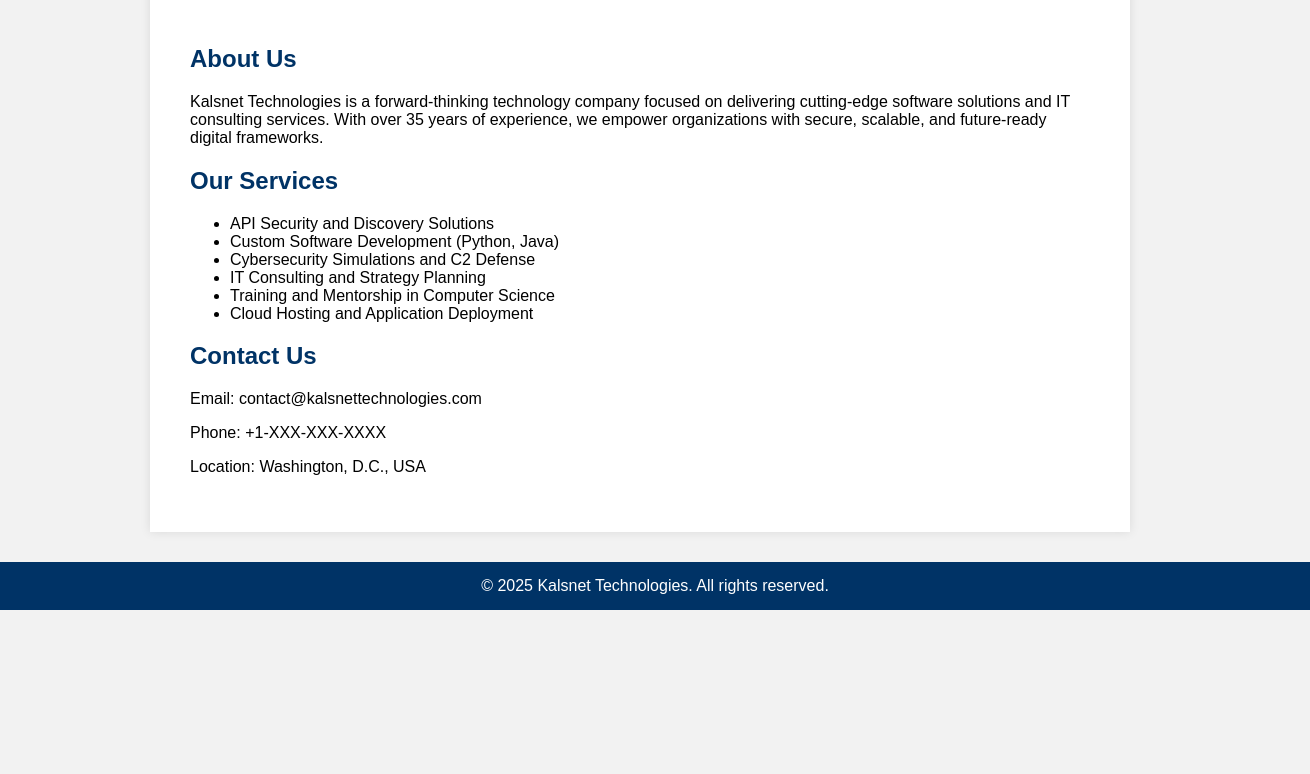
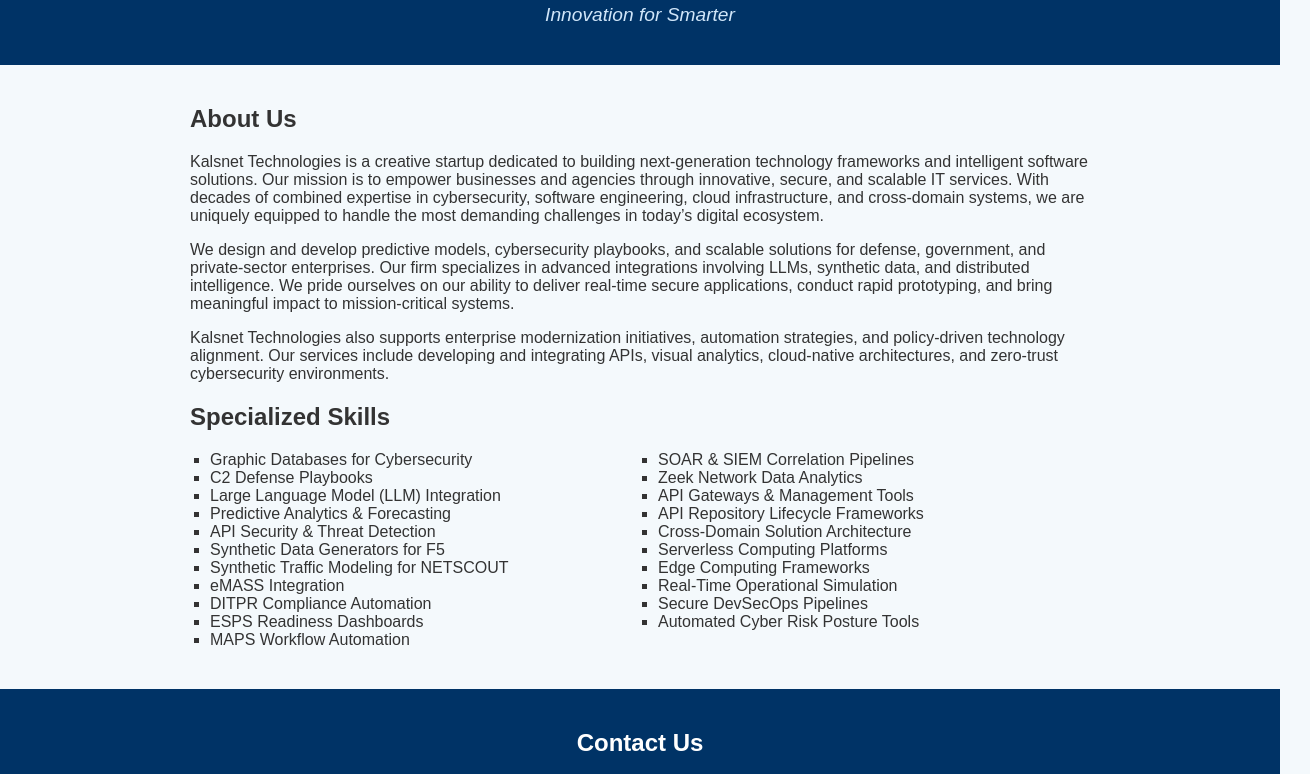
Before and after one commit to kalsr/kalsnettechnologies.github.io, a plain HTML site: page index.html in a window 1280 px wide. Shown: the part 199-973 px from the top of the page, 1310 px wide, since content can reach past the window. Before the commit the page ends 809 px from the top, so only its background shows below. Drawn offline with Linux system fonts and the light colour scheme.

Commit message:
Add files via upload

```diff
--- a/index.html
+++ b/index.html
@@ -16,11 +16,15 @@
 
             font-family: Arial, sans-serif;
 
-            background-color: #f2f2f2;
+            background-color: #f4f9fc;
 
             margin: 0;
 
             padding: 0;
+
+            text-align: center;
+
+            color: #333;
 
         }
 
@@ -32,45 +36,79 @@
 
             padding: 20px;
 
-            text-align: center;
+        }
+
+        header img {
+
+            height: 100px;
+
+            margin-bottom: 10px;
+
+        }
+
+        h1 {
+
+            margin: 10px 0;
+
+            font-size: 2.2em;
+
+        }
+
+        .tagline {
+
+            font-style: italic;
+
+            font-size: 1.2em;
+
+            color: #d0e6f9;
 
         }
 
         section {
 
-            padding: 40px;
-
-            background-color: white;
-
             max-width: 900px;
 
-            margin: 30px auto;
+            margin: 40px auto;
 
-            box-shadow: 0 0 10px rgba(0,0,0,0.1);
+            padding: 0 20px;
+
+            text-align: left;
 
         }
 
-        h2 {
+        ul.skills {
 
-            color: #003366;
+            columns: 2;
+
+            -webkit-columns: 2;
+
+            -moz-columns: 2;
+
+            list-style-type: square;
+
+            margin-top: 20px;
+
+            padding-left: 20px;
 
         }
 
-        footer {
+        .contact {
 
             background-color: #003366;
 
             color: white;
 
-            text-align: center;
+            padding: 20px 0;
 
-            padding: 15px;
+            margin-top: 40px;
 
-            position: relative;
+        }
 
-            bottom: 0;
+        .contact p {
 
-            width: 100%;
+            margin: 5px 0;
+
+            font-size: 1.1em;
 
         }
 
@@ -80,57 +118,127 @@
 
 <body>
 
+
+
     <header>
+
+        <img src="Kalsnet-logo.jpg" alt="Kalsnet Technologies Logo">
 
         <h1>Kalsnet Technologies</h1>
 
-        <p>Innovating for a Smarter Future</p>
+        <p class="tagline">Innovation for Smarter</p>
 
     </header>
+
+
 
     <section>
 
         <h2>About Us</h2>
 
-        <p>Kalsnet Technologies is a forward-thinking technology company focused on delivering cutting-edge software solutions and IT consulting services. With over 35 years of experience, we empower organizations with secure, scalable, and future-ready digital frameworks.</p>
+        <p>
+
+            Kalsnet Technologies is a creative startup dedicated to building next-generation technology frameworks
+
+            and intelligent software solutions. Our mission is to empower businesses and agencies through
+
+            innovative, secure, and scalable IT services. With decades of combined expertise in cybersecurity,
+
+            software engineering, cloud infrastructure, and cross-domain systems, we are uniquely equipped to
+
+            handle the most demanding challenges in today’s digital ecosystem.
+
+        </p>
+
+        <p>
+
+            We design and develop predictive models, cybersecurity playbooks, and scalable solutions for defense,
+
+            government, and private-sector enterprises. Our firm specializes in advanced integrations involving
+
+            LLMs, synthetic data, and distributed intelligence. We pride ourselves on our ability to deliver
+
+            real-time secure applications, conduct rapid prototyping, and bring meaningful impact to mission-critical
+
+            systems.
+
+        </p>
+
+        <p>
+
+            Kalsnet Technologies also supports enterprise modernization initiatives, automation strategies,
+
+            and policy-driven technology alignment. Our services include developing and integrating APIs,
+
+            visual analytics, cloud-native architectures, and zero-trust cybersecurity environments.
+
+        </p>
 
 
 
-        <h2>Our Services</h2>
+        <h2>Specialized Skills</h2>
 
-        <ul>
+        <ul class="skills">
 
-            <li>API Security and Discovery Solutions</li>
+            <li>Graphic Databases for Cybersecurity</li>
 
-            <li>Custom Software Development (Python, Java)</li>
+            <li>C2 Defense Playbooks</li>
 
-            <li>Cybersecurity Simulations and C2 Defense</li>
+            <li>Large Language Model (LLM) Integration</li>
 
-            <li>IT Consulting and Strategy Planning</li>
+            <li>Predictive Analytics & Forecasting</li>
 
-            <li>Training and Mentorship in Computer Science</li>
+            <li>API Security & Threat Detection</li>
 
-            <li>Cloud Hosting and Application Deployment</li>
+            <li>Synthetic Data Generators for F5</li>
+
+            <li>Synthetic Traffic Modeling for NETSCOUT</li>
+
+            <li>eMASS Integration</li>
+
+            <li>DITPR Compliance Automation</li>
+
+            <li>ESPS Readiness Dashboards</li>
+
+            <li>MAPS Workflow Automation</li>
+
+            <li>SOAR & SIEM Correlation Pipelines</li>
+
+            <li>Zeek Network Data Analytics</li>
+
+            <li>API Gateways & Management Tools</li>
+
+            <li>API Repository Lifecycle Frameworks</li>
+
+            <li>Cross-Domain Solution Architecture</li>
+
+            <li>Serverless Computing Platforms</li>
+
+            <li>Edge Computing Frameworks</li>
+
+            <li>Real-Time Operational Simulation</li>
+
+            <li>Secure DevSecOps Pipelines</li>
+
+            <li>Automated Cyber Risk Posture Tools</li>
 
         </ul>
 
+    </section>
 
+
+
+    <div class="contact">
 
         <h2>Contact Us</h2>
 
-        <p>Email: contact@kalsnettechnologies.com</p>
+        <p><strong>Phone:</strong> 301-503-2918</p>
 
-        <p>Phone: +1-XXX-XXX-XXXX</p>
+        <p><strong>Email:</strong> <a href="mailto:singhr_52@yahoo.com" style="color: #aad6ff;">singhr_52@yahoo.com</a></p>
 
-        <p>Location: Washington, D.C., USA</p>
+    </div>
 
-    </section>
 
-    <footer>
-
-        &copy; 2025 Kalsnet Technologies. All rights reserved.
-
-    </footer>
 
 </body>
 
```
Also changed, not shown: kalsnet-logo.jpg (added).
